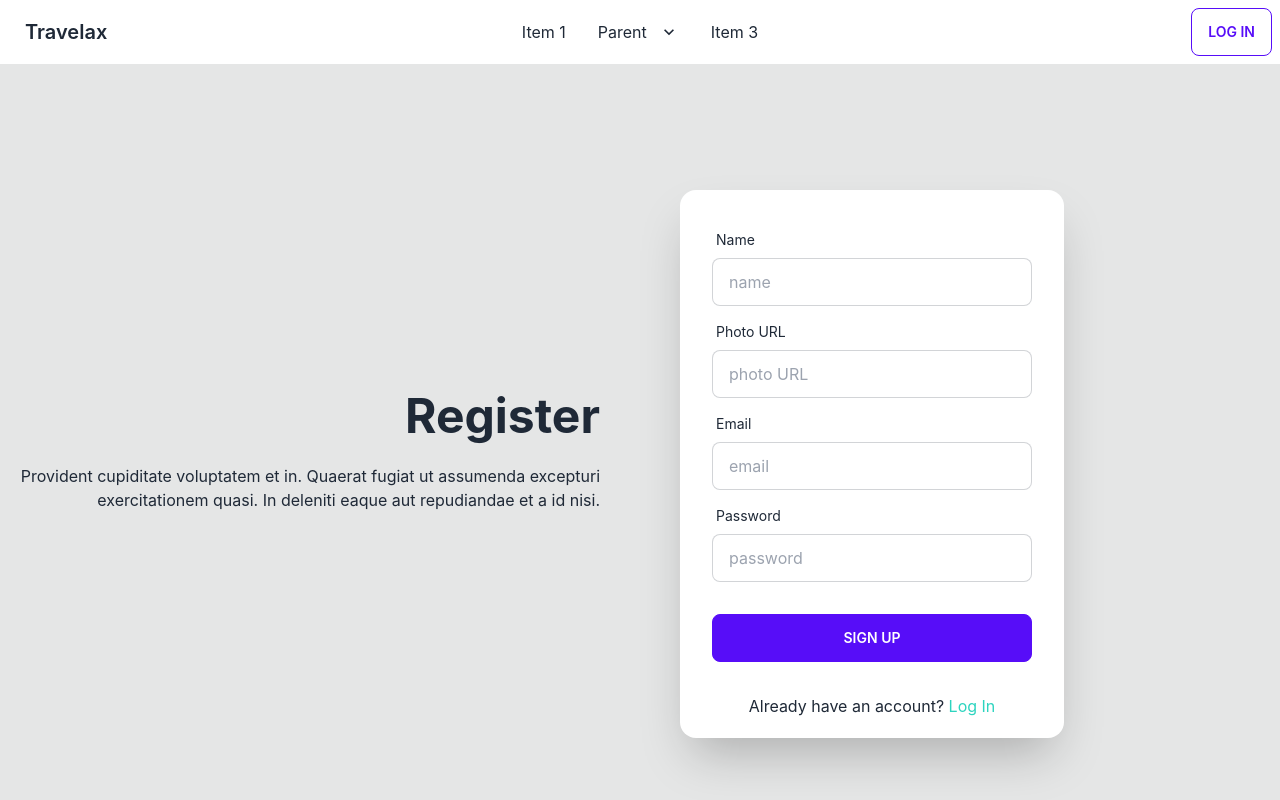
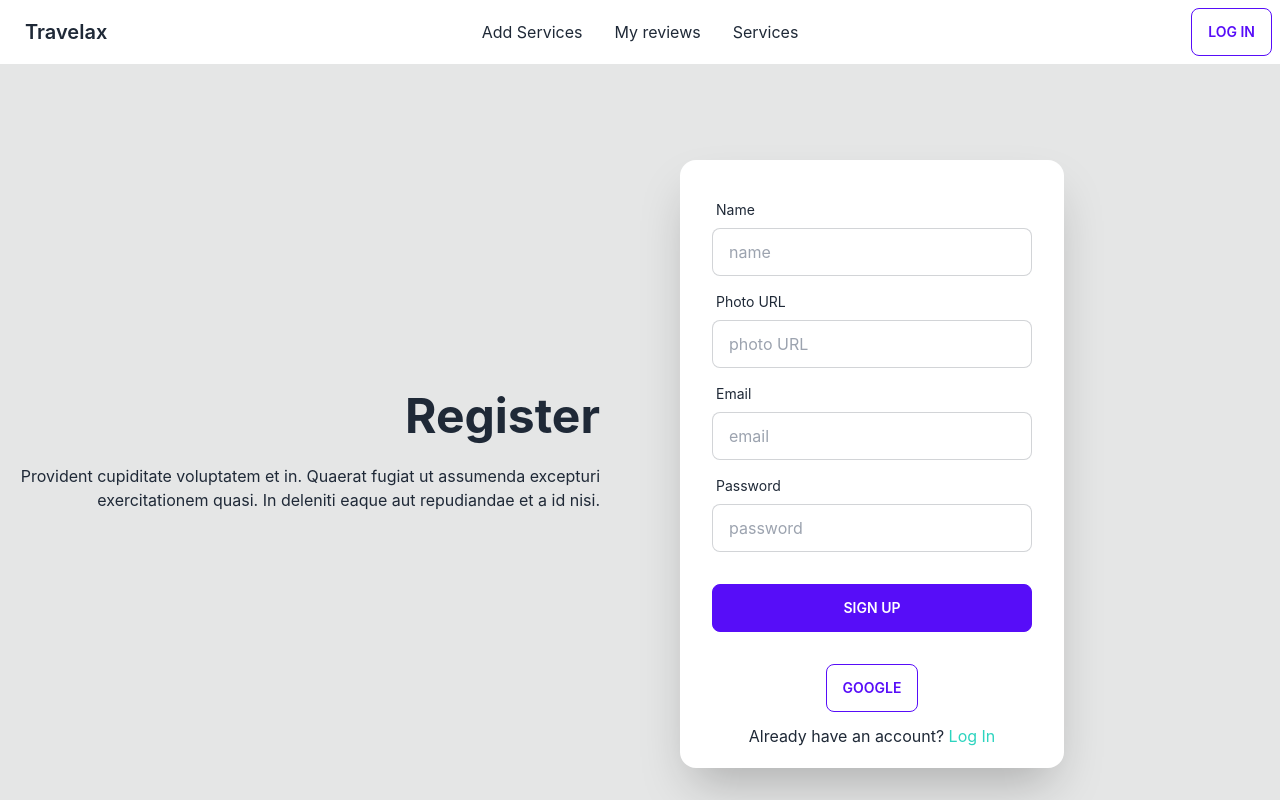
Before and after one commit to sadiq1020/travelax-client-repo, a React (Create React App) app: page /signup in a window 1280 px wide. Shown: the top 800 px of the page. Built offline with nearby package versions, Linux system fonts and the light colour scheme; no server answers; the HTML template or start-up script is replaced by a standard one.

Commit message:
social log in and two more nav option added

```diff
--- /dev/null
+++ b/src/Pages/Login/GoogleLogIn.js
@@ -0,0 +1,33 @@
+import React, { useContext } from 'react';
+import { useLocation, useNavigate } from 'react-router-dom';
+import { AuthContext } from '../../contexts/AuthProvider/AuthProvider';
+
+const GoogleLogIn = () => {
+    const { googleSignIn } = useContext(AuthContext);
+
+    const location = useLocation();
+    const navigate = useNavigate();
+
+    const from = location.state?.from?.pathname || '/';
+
+    const handleGoogleSignIn = () => {
+        googleSignIn()
+            .then(result => {
+                const user = result.user;
+                console.log(user);
+
+                navigate(from, { replace: true })
+            })
+            .catch(err => console.error(err));
+    }
+
+    return (
+        <div>
+            <p className='text-center'>
+                <button onClick={handleGoogleSignIn} className='btn btn-outline btn-primary'>Google</button>
+            </p>
+        </div>
+    );
+};
+
+export default GoogleLogIn;
--- a/src/Pages/Login/Login.js
+++ b/src/Pages/Login/Login.js
@@ -1,6 +1,7 @@
 import React, { useContext } from 'react';
 import { Link, useLocation, useNavigate } from 'react-router-dom';
 import { AuthContext } from '../../contexts/AuthProvider/AuthProvider';
+import GoogleLogIn from './GoogleLogIn';
 
 const Login = () => {
     const { login } = useContext(AuthContext);
@@ -52,7 +53,8 @@ const Login = () => {
                             <input className="btn btn-primary" type="submit" value="login" />
                         </div>
                     </form>
-                    <p className='text-center pb-5'>New to Travelax? <Link className='text-teal-400' to="/signup">Sign Up</Link></p>
+                    <GoogleLogIn></GoogleLogIn>
+                    <p className='text-center pb-5 mt-3'>New to Travelax? <Link className='text-teal-400' to="/signup">Sign Up</Link></p>
                 </div>
             </div>
         </div>
--- a/src/Pages/Reviews/AddReviews/AddReviews.js
+++ b/src/Pages/Reviews/AddReviews/AddReviews.js
@@ -1,5 +1,5 @@
 import React, { useContext } from 'react';
-import { useLoaderData } from 'react-router-dom';
+import { Link, useLoaderData } from 'react-router-dom';
 import { AuthContext } from '../../../contexts/AuthProvider/AuthProvider';
 
 const AddReviews = () => {
@@ -45,6 +45,7 @@ const AddReviews = () => {
     }
 
     return (
+        <div>
             <form onSubmit={handleReviews} className='my-10 flex flex-col justify-center items-center text-white'>
                 <p className='text-lg mb-2'>Name</p>
                 <input name="name" type="text" placeholder="Your name" defaultValue={user?.displayName} readOnly className="input input-bordered input-accent input-lg w-full max-w-2xl mb-5" required />
@@ -56,6 +57,8 @@ const AddReviews = () => {
                 <textarea name="review" className="textarea textarea-success w-full max-w-2xl h-40 mb-5" placeholder="Write your review here" required></textarea>
                 <button className="btn btn-outline btn-primary">Submit</button>
             </form>
+            <Link to="/allservices"><button className="btn btn-outline btn-success">Go back</button></Link>
+        </div>
     );
 };
 
--- /dev/null
+++ b/src/Pages/Reviews/Reviews/ReviewCard.js
@@ -0,0 +1,19 @@
+import React from 'react';
+
+const ReviewCard = ({ review }) => {
+    const { name, photoURL, reviewMessage } = review;
+
+    return (
+        <div className='flex justify-center'>
+            <div className="bg-gray-800 p-3 w-4/5 lg:w-3/4 lg:p-8 rounded-lg my-5">
+                <div className='flex'>
+                    <h4 className="text-xl font-bold mr-5">{name}</h4>
+                    <img className='rounded-3xl h-9 w-9' src={photoURL} alt="" />
+                </div>
+                <p className="py-6">{reviewMessage}</p>
+            </div>
+        </div>
+    );
+};
+
+export default ReviewCard;
--- a/src/Pages/Reviews/Reviews/Reviews.js
+++ b/src/Pages/Reviews/Reviews/Reviews.js
@@ -1,4 +1,5 @@
 import React, { useState, useEffect } from 'react';
+import ReviewCard from './ReviewCard';
 
 const Reviews = ({ title }) => {
     // console.log(id);
@@ -16,7 +17,9 @@ const Reviews = ({ title }) => {
 
     return (
         <div>
-            {reviews.length}
+            {
+                reviews.map(review => <ReviewCard key={review._id} review={review}></ReviewCard>)
+            }
         </div>
     );
 };
--- a/src/Pages/ServiceDetails/ServiceDetails.js
+++ b/src/Pages/ServiceDetails/ServiceDetails.js
@@ -1,27 +1,32 @@
-import React from 'react';
+import React, { useContext } from 'react';
 import { Link, useLoaderData } from 'react-router-dom';
+import { AuthContext } from '../../contexts/AuthProvider/AuthProvider';
 import Reviews from '../Reviews/Reviews/Reviews';
 
 const ServiceDetails = () => {
+    const { user } = useContext(AuthContext);
     const { title, img, description, price, _id } = useLoaderData();
 
     return (
-        <div>
-            <div className="card lg:card-side bg-base-100 shadow-xl my-10">
+        <div className='text-white'>
+            <div className="card lg:card-side bg-gray-800 shadow-xl my-10">
                 <figure><img className='max-h-96' src={img} alt="Album" /></figure>
                 <div className="card-body">
-                    <h2 className="card-title text-3xl">{title}</h2>
+                    <h2 className="card-title text-3xl text-cyan-400">{title}</h2>
                     <h4 className='text-2xl text-red-700'>Service Charge (min): ${price}</h4>
-                    <p className='max-w-lg'>{description}</p>
-                    <div className="card-actions justify-end">
-                        <button className="btn btn-primary">Listen</button>
-                    </div>
+                    <p className='max-w-lg text-justify'>{description}</p>
                 </div>
             </div>
             <div>
-                <h2 className='text-center'>Reviews</h2>
+                <h2 className='text-center text-4xl text-success'>Reviews</h2>
                 <Reviews title={title}></Reviews>
-                <Link to={`/addreviews/${_id}`}><button className="btn btn-outline btn-accent">Add reviews</button></Link>
+                <div className='my-10 flex flex-col justify-center items-center text-success'>
+                    {
+                        user?.email ? <p>Tap the button to add your review</p> : <p>Please login to add your review</p>
+                    }
+                    <Link className='mt-5' to={`/addreviews/${_id}`}><button className="btn btn-outline btn-accent">Add reviews</button></Link>
+                </div>
+
             </div>
         </div>
     );
--- a/src/Pages/Shared/Header/Header.js
+++ b/src/Pages/Shared/Header/Header.js
@@ -17,30 +17,6 @@ const Header = () => {
     //     </>
 
     return (
-        // <div className="navbar bg-base-100">
-        //     <div className="navbar-start">
-        //         <div className="dropdown">
-        //             <label tabIndex={0} className="btn btn-ghost lg:hidden">
-        //                 <svg xmlns="http://www.w3.org/2000/svg" className="h-5 w-5" fill="none" viewBox="0 0 24 24" stroke="currentColor"><path strokeLinecap="round" strokeLinejoin="round" strokeWidth="2" d="M4 6h16M4 12h8m-8 6h16" /></svg>
-        //             </label>
-        //             <ul tabIndex={0} className="menu menu-compact dropdown-content mt-3 p-2 shadow bg-base-100 rounded-box w-52">
-        //                 {menuItems}
-        //             </ul>
-        //         </div>
-        //         <Link to="/" className="btn btn-ghost normal-case text-xl">
-        //             daisyUI
-        // {/* ekhane logo add hobe image akare [Module 66-2 (10m 15s)] */}
-        //         </Link>
-        //     </div>
-        //     <div className="navbar-center hidden lg:flex">
-        //         <ul className="menu menu-horizontal p-0">
-        //             {menuItems}
-        //         </ul>
-        //     </div>
-        //     <div className="navbar-end">
-        //         <button className="btn btn-outline btn-success">Success</button>
-        //     </div>
-        // </div>
         <div className="navbar bg-base-100 ">
             <div className="navbar-start">
                 <div className="dropdown">
@@ -48,13 +24,14 @@ const Header = () => {
                         <svg xmlns="http://www.w3.org/2000/svg" className="h-5 w-5" fill="none" viewBox="0 0 24 24" stroke="currentColor"><path strokeLinecap="round" strokeLinejoin="round" strokeWidth="2" d="M4 6h16M4 12h8m-8 6h16" /></svg>
                     </label>
                     <ul tabIndex={0} className="menu menu-compact dropdown-content mt-3 p-2 shadow bg-base-100 rounded-box w-52">
-                        <li><Link>Item 1</Link></li>
+                        <li><Link to="/addservices">Add Services</Link></li>
+                        <li><Link>My reviews</Link></li>
                         <li tabIndex={0}>
                             <Link className="justify-between">
-                                Parent
-                                <svg className="fill-current" xmlns="http://www.w3.org/2000/svg" width="24" height="24" viewBox="0 0 24 24"><path d="M8.59,16.58L13.17,12L8.59,7.41L10,6L16,12L10,18L8.59,16.58Z" /></svg>
+                                Services
+                                {/* <svg className="fill-current" xmlns="http://www.w3.org/2000/svg" width="24" height="24" viewBox="0 0 24 24"><path d="M8.59,16.58L13.17,12L8.59,7.41L10,6L16,12L10,18L8.59,16.58Z" /></svg> */}
                             </Link>
-                            <ul className="p-2">
+                            <ul className="p-2 bg-gray-700">
                                 <li><Link>Submenu 1</Link></li>
                                 <li><Link>Submenu 2</Link></li>
                                 <li><Link>Submenu 3</Link></li>
@@ -71,11 +48,12 @@ const Header = () => {
             </div>
             <div className="navbar-center hidden lg:flex">
                 <ul className="menu menu-horizontal p-0">
-                    <li><Link>Item 1</Link></li>
+                    <li><Link to="/addservices">Add Services</Link></li>
+                    <li><Link to="/myreviews">My reviews</Link></li>
                     <li tabIndex={0}>
                         <Link>
-                            Parent
-                            <svg className="fill-current" xmlns="http://www.w3.org/2000/svg" width="20" height="20" viewBox="0 0 24 24"><path d="M7.41,8.58L12,13.17L16.59,8.58L18,10L12,16L6,10L7.41,8.58Z" /></svg>
+                            Services
+                            {/* <svg className="fill-current" xmlns="http://www.w3.org/2000/svg" width="20" height="20" viewBox="0 0 24 24"><path d="M7.41,8.58L12,13.17L16.59,8.58L18,10L12,16L6,10L7.41,8.58Z" /></svg> */}
                         </Link>
                         <ul className="p-2 z-10 bg-gray-700">
                             <li><Link>Submenu 1</Link></li>
@@ -84,16 +62,17 @@ const Header = () => {
                             <li><Link>Submenu 4</Link></li>
                             <li><Link>Submenu 5</Link></li>
                             <li><Link>Submenu 6</Link></li>
-
                         </ul>
                     </li>
-                    <li><Link>Item 3</Link></li>
+
                     {/* <li className='font-semibold'><Link to="/login">Log in</Link></li> */}
                 </ul>
             </div>
             <div className="navbar-end">
                 {user?.email ?
-                    <button onClick={handleLogOut} className='btn btn-outline btn-success'>Sign out</button>
+                    <>
+                        <button onClick={handleLogOut} className='btn btn-outline btn-success'>Sign out</button>
+                    </>
                     :
                     <button className='btn btn-outline btn-primary'><Link to="/login">Log in</Link></button>
                 }
--- a/src/Pages/SignUp/SignUp.js
+++ b/src/Pages/SignUp/SignUp.js
@@ -1,6 +1,7 @@
 import React, { useContext } from 'react';
 import { Link, useLocation, useNavigate } from 'react-router-dom';
 import { AuthContext } from '../../contexts/AuthProvider/AuthProvider'
+import GoogleLogIn from '../Login/GoogleLogIn';
 
 const SignUp = () => {
     const { createUser, updateUserProfile } = useContext(AuthContext);
@@ -80,7 +81,8 @@ const SignUp = () => {
                             <input className="btn btn-primary" type="submit" value="Sign Up" />
                         </div>
                     </form>
-                    <p className='text-center pb-5'>Already have an account? <Link className='text-teal-400' to="/login">Log In</Link>
+                    <GoogleLogIn></GoogleLogIn>
+                    <p className='text-center pb-5 mt-3'>Already have an account? <Link className='text-teal-400' to="/login">Log In</Link>
                     </p>
                 </div>
             </div>
```
Also changed, not shown: src/contexts/AuthProvider/AuthProvider.js (+11 -2 lines). Lines whose indentation alone changed are shown as unchanged.
